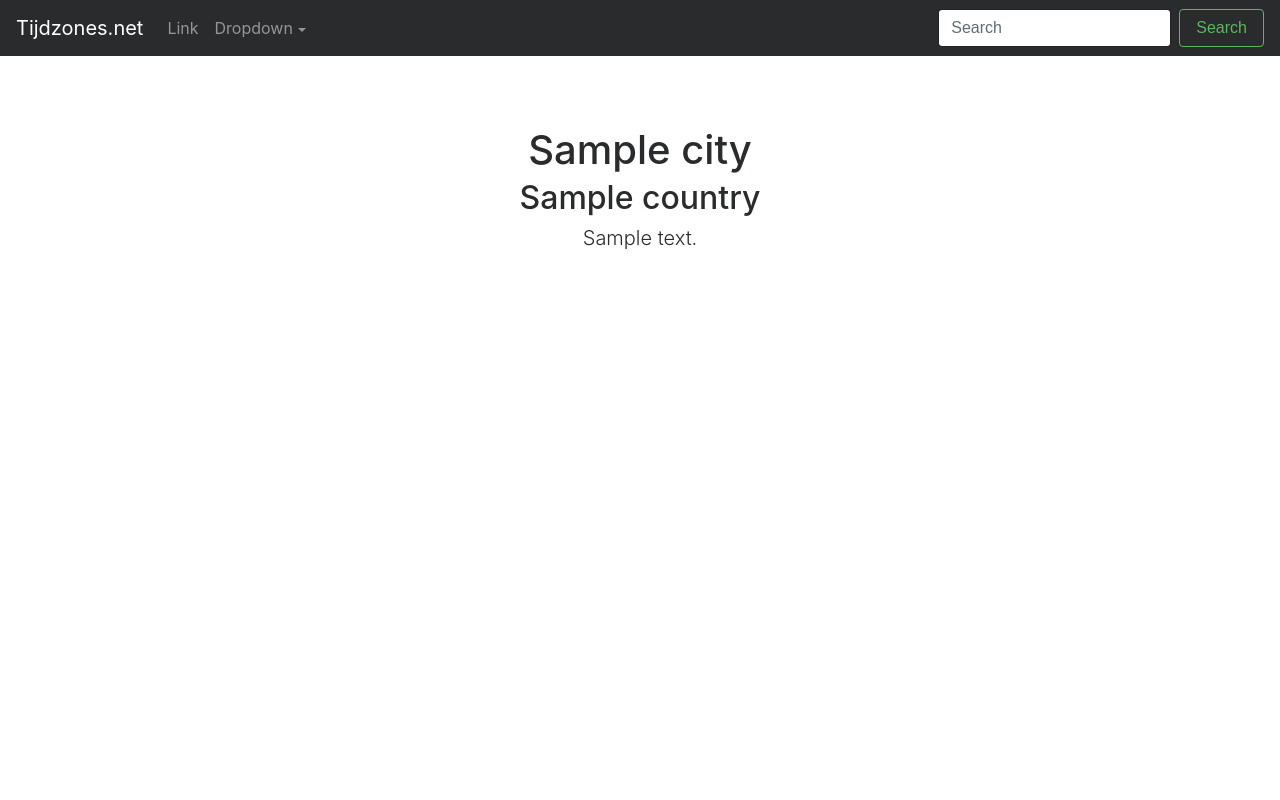
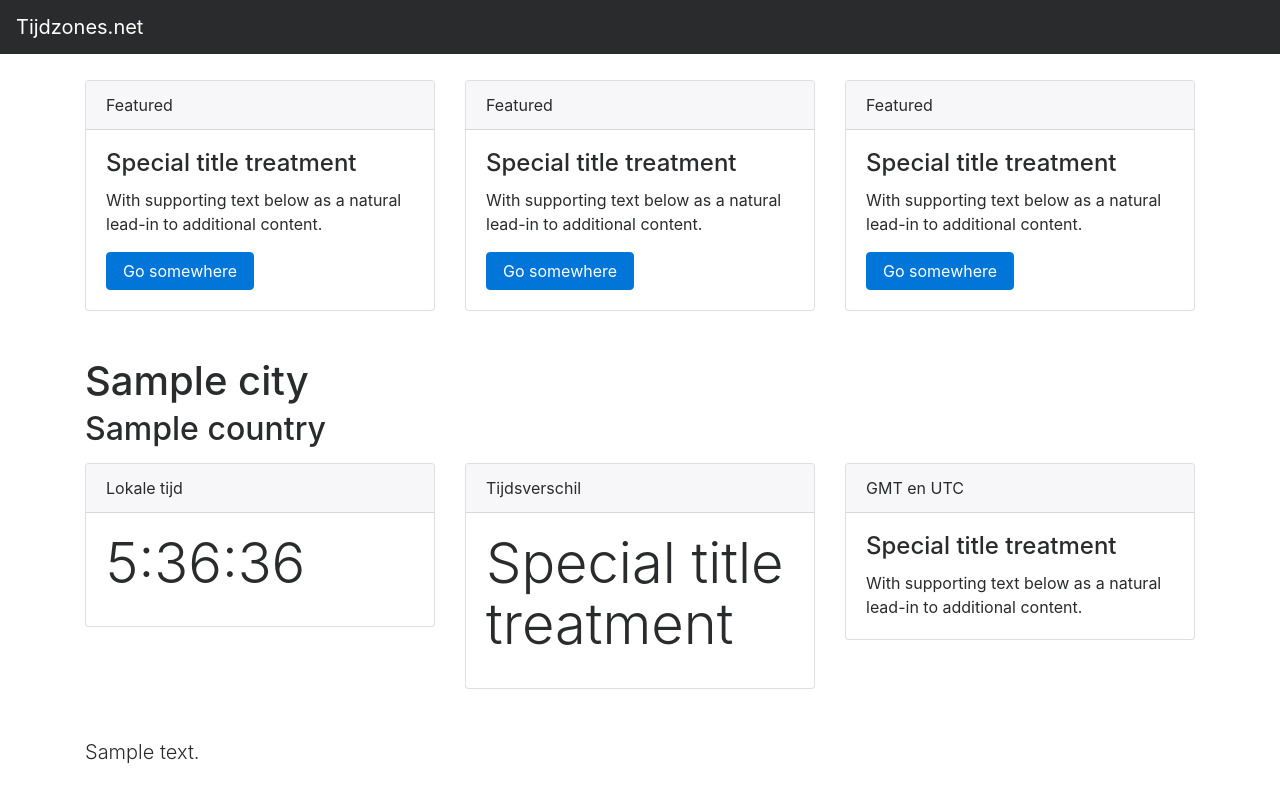
Before and after one commit to jelle82/timezones, a Python web app: template templates/city.html in a window 1280 px wide. Run offline with Jinja, Linux system fonts and the light colour scheme; the template is opened without the code that fills it: most values are stand-ins (such as "Sample title", 1, 10 or a date in 2020); some libraries are stand-ins or nearby versions.

Commit message:
cleaned up navbar, made city template

```diff
--- a/templates/base.html
+++ b/templates/base.html
@@ -25,23 +25,8 @@
       <a class="navbar-brand" href="/">Tijdzones.net</a>
 
       <div class="collapse navbar-collapse" id="navbarsExampleDefault">
-        <ul class="navbar-nav mr-auto">
-          <li class="nav-item">
-            <a class="nav-link" href="/">Link <span class="sr-only">(current)</span></a>
-          </li>
-          <li class="nav-item dropdown">
-            <a class="nav-link dropdown-toggle" href="http://example.com" id="dropdown01" data-toggle="dropdown" aria-haspopup="true" aria-expanded="false">Dropdown</a>
-            <div class="dropdown-menu" aria-labelledby="dropdown01">
-              <a class="dropdown-item" href="#">Action</a>
-              <a class="dropdown-item" href="#">Another action</a>
-              <a class="dropdown-item" href="#">Something else here</a>
-            </div>
-          </li>
-        </ul>
-        <form class="form-inline my-2 my-lg-0">
-          <input class="form-control mr-sm-2" type="text" placeholder="Search">
-          <button class="btn btn-outline-success my-2 my-sm-0" type="submit">Search</button>
-        </form>
+
+
       </div>
     </nav>
 
--- a/templates/city.html
+++ b/templates/city.html
@@ -4,15 +4,95 @@
 
      {% block container %}
 
-      <div class="starter-template">
-        <h1>{{city.name}}</h1>
-        <h2>{{country.country}}</h2>
-        <p class="lead">
-
-		{{poptext}}
+     <div class="row">
+       <div class="col">
+         <div class="card">
+           <div class="card-header">
+             Featured
+           </div>
+           <div class="card-block">
+             <h4 class="card-title">Special title treatment</h4>
+             <p class="card-text">With supporting text below as a natural lead-in to additional content.</p>
+             <a href="#" class="btn btn-primary">Go somewhere</a>
+           </div>
+         </div>
+       </div>
+       <div class="col">
+         <div class="card">
+           <div class="card-header">
+             Featured
+           </div>
+           <div class="card-block">
+             <h4 class="card-title">Special title treatment</h4>
+             <p class="card-text">With supporting text below as a natural lead-in to additional content.</p>
+             <a href="#" class="btn btn-primary">Go somewhere</a>
+           </div>
+         </div>
+       </div>
+       <div class="col">
+         <div class="card">
+           <div class="card-header">
+             Featured
+           </div>
+           <div class="card-block">
+             <h4 class="card-title">Special title treatment</h4>
+             <p class="card-text">With supporting text below as a natural lead-in to additional content.</p>
+             <a href="#" class="btn btn-primary">Go somewhere</a>
+           </div>
+         </div>
+       </div>
+     </div>
 
 
+     <div class="row mt-5">
+       <div class="col">
+         <h1>{{city.name}}</h1>
+         <h2>{{country.country}}</h2>
+       </div>
+     </div>
 
-	</p>
-      </div>
+     <div class="row mt-2">
+       <div class="col">
+         <div class="card">
+           <div class="card-header">
+             Lokale tijd
+           </div>
+           <div class="card-block">
+             <h4 class="card-title display-4">5:36:36</h4>
+           </div>
+         </div>
+       </div>
+       <div class="col">
+         <div class="card">
+           <div class="card-header">
+             Tijdsverschil
+           </div>
+           <div class="card-block">
+             <h4 class="card-title display-4">Special title treatment</h4>
+           </div>
+         </div>
+       </div>
+       <div class="col">
+         <div class="card">
+           <div class="card-header">
+             GMT en UTC
+           </div>
+           <div class="card-block">
+             <h4 class="card-title">Special title treatment</h4>
+             <p class="card-text">With supporting text below as a natural lead-in to additional content.</p>
+           </div>
+         </div>
+       </div>
+     </div>
+
+
+     <div class="row mt-5">
+       <div class="col">
+         <p class="lead">
+           {{poptext}}
+         </p>
+       </div>
+     </div>
+
+
 	{% endblock %}
```
